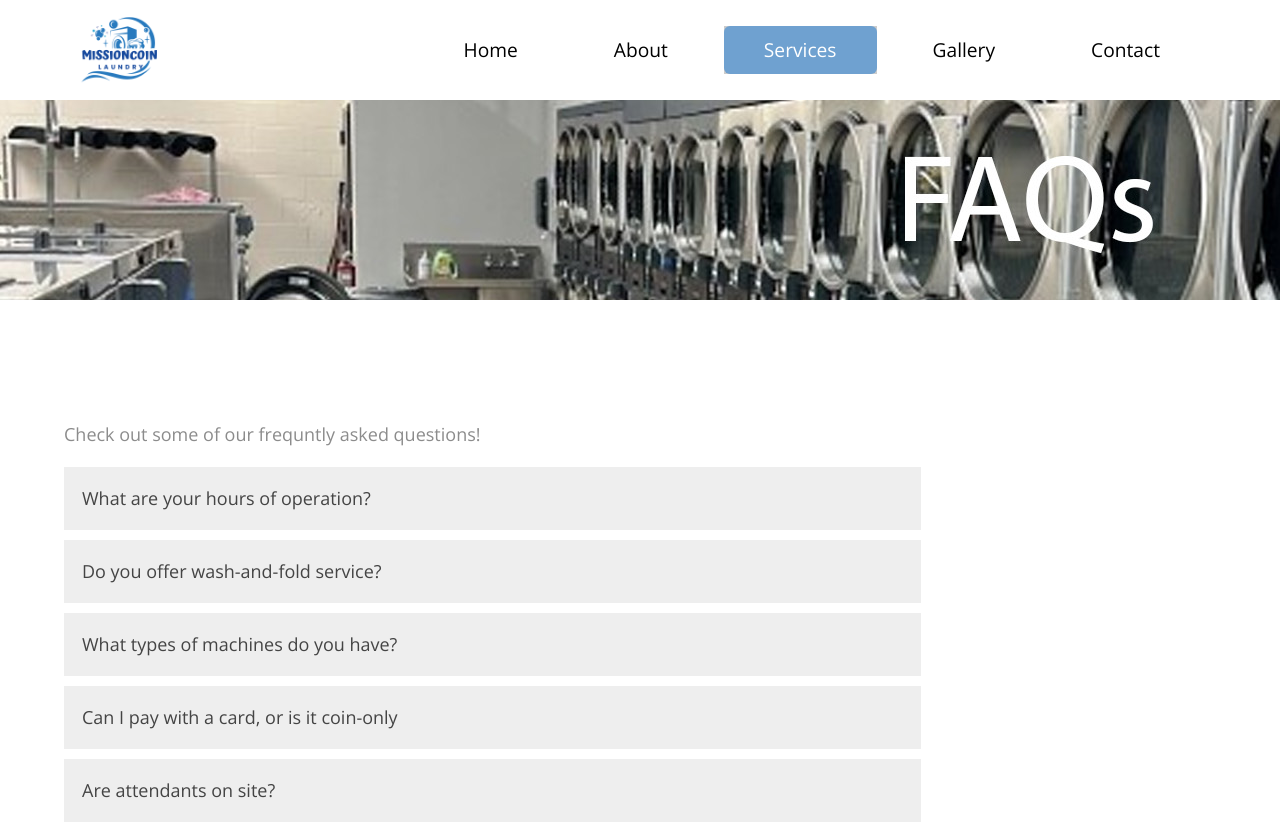
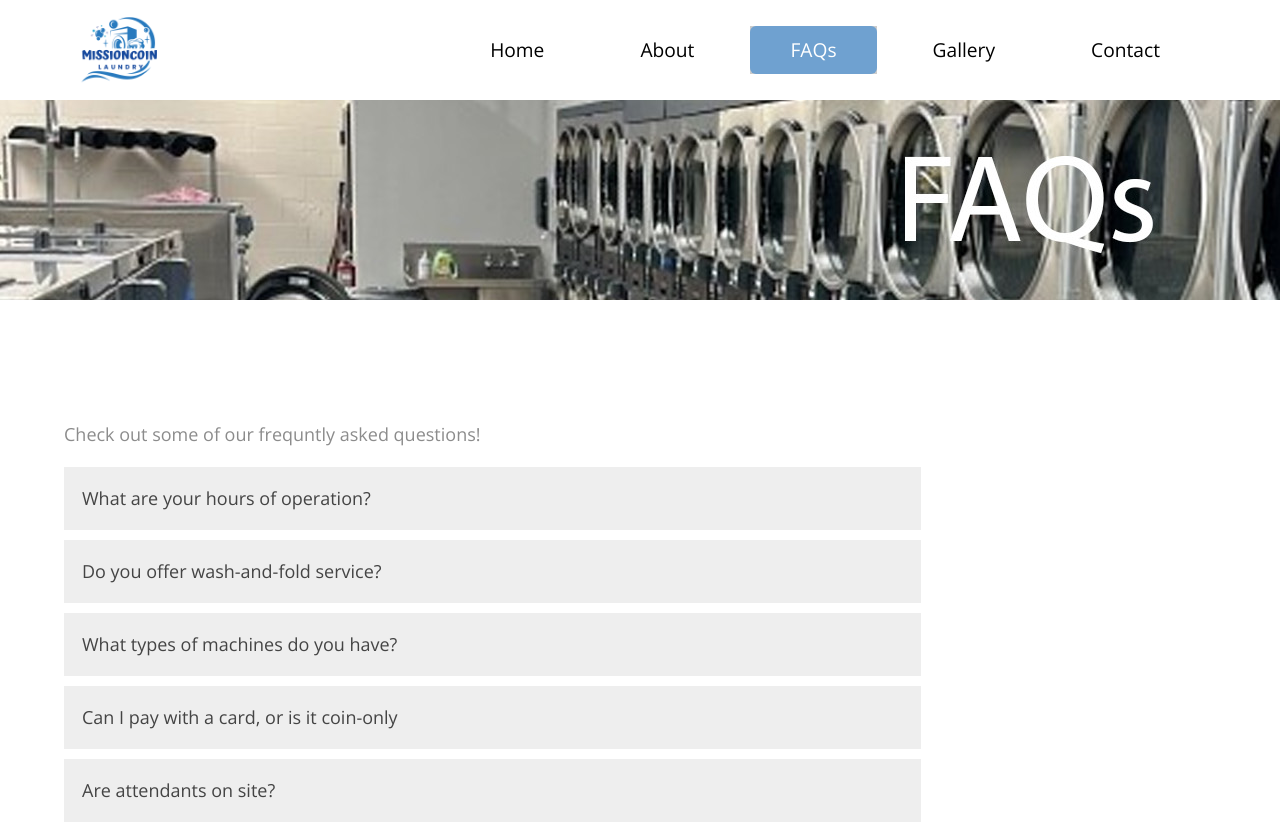
Before and after one commit to ElijahTideDesign09/per5navarroresponsivesite, a plain HTML site: page services.html in a window 1280 px wide. Shown: the top 825 px of the page. Drawn offline with nearby package versions, Linux system fonts and the light colour scheme; a script that the page names is missing; files whose address does not match are found by name.

Commit message:
Update services.html

```diff
--- a/services.html
+++ b/services.html
@@ -68,7 +68,7 @@
                             <a href="about.html" class="nav-link">About</a>
                         </li>
                         <li class="nav-item active">
-                            <a href="services.html" class="nav-link">Services</a>
+                            <a href="services.html" class="nav-link">FAQs</a>
                         </li>
                         <li class="nav-item">
                             <a href="gallery.html" class="nav-link">Gallery</a>
```
